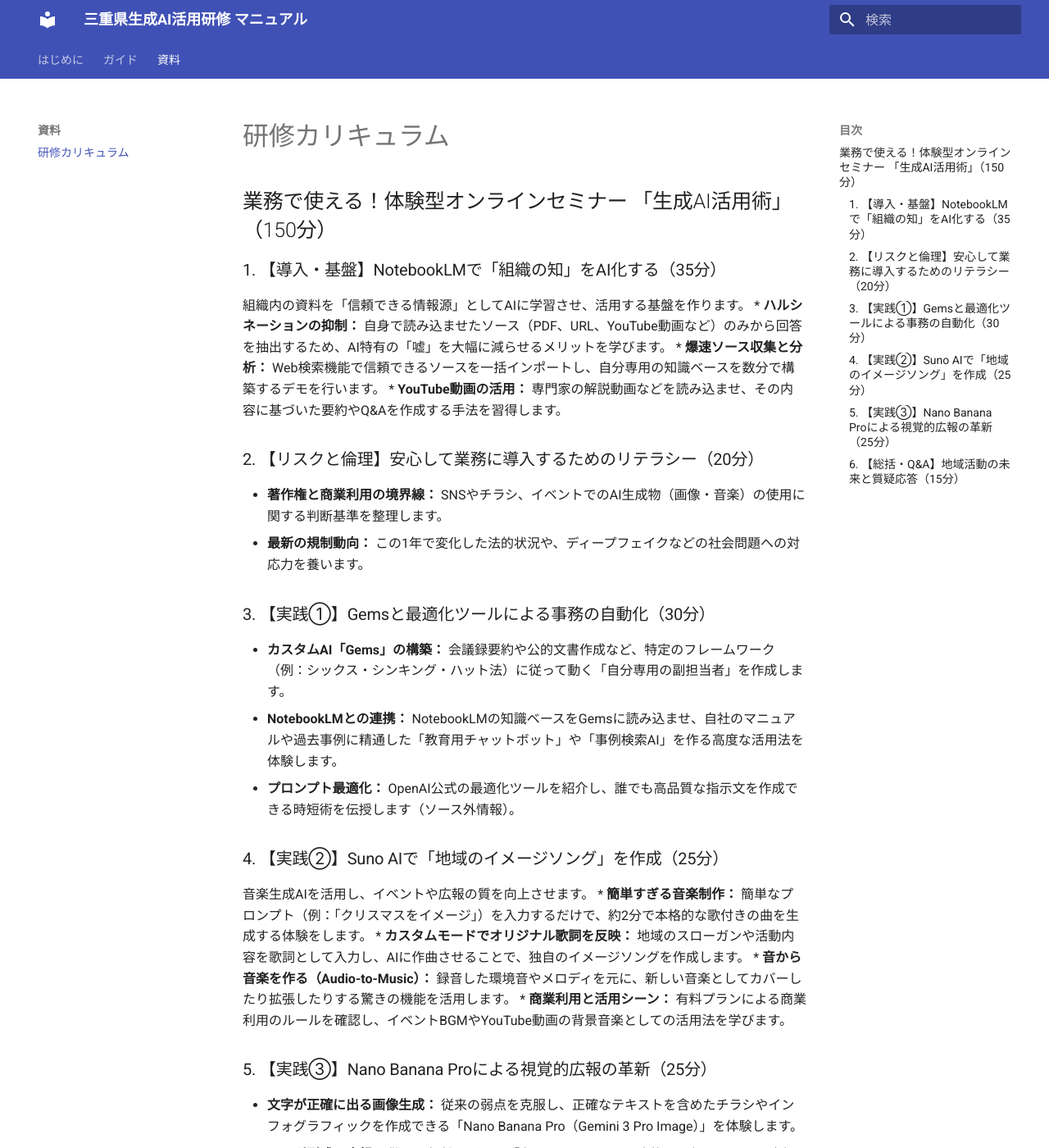
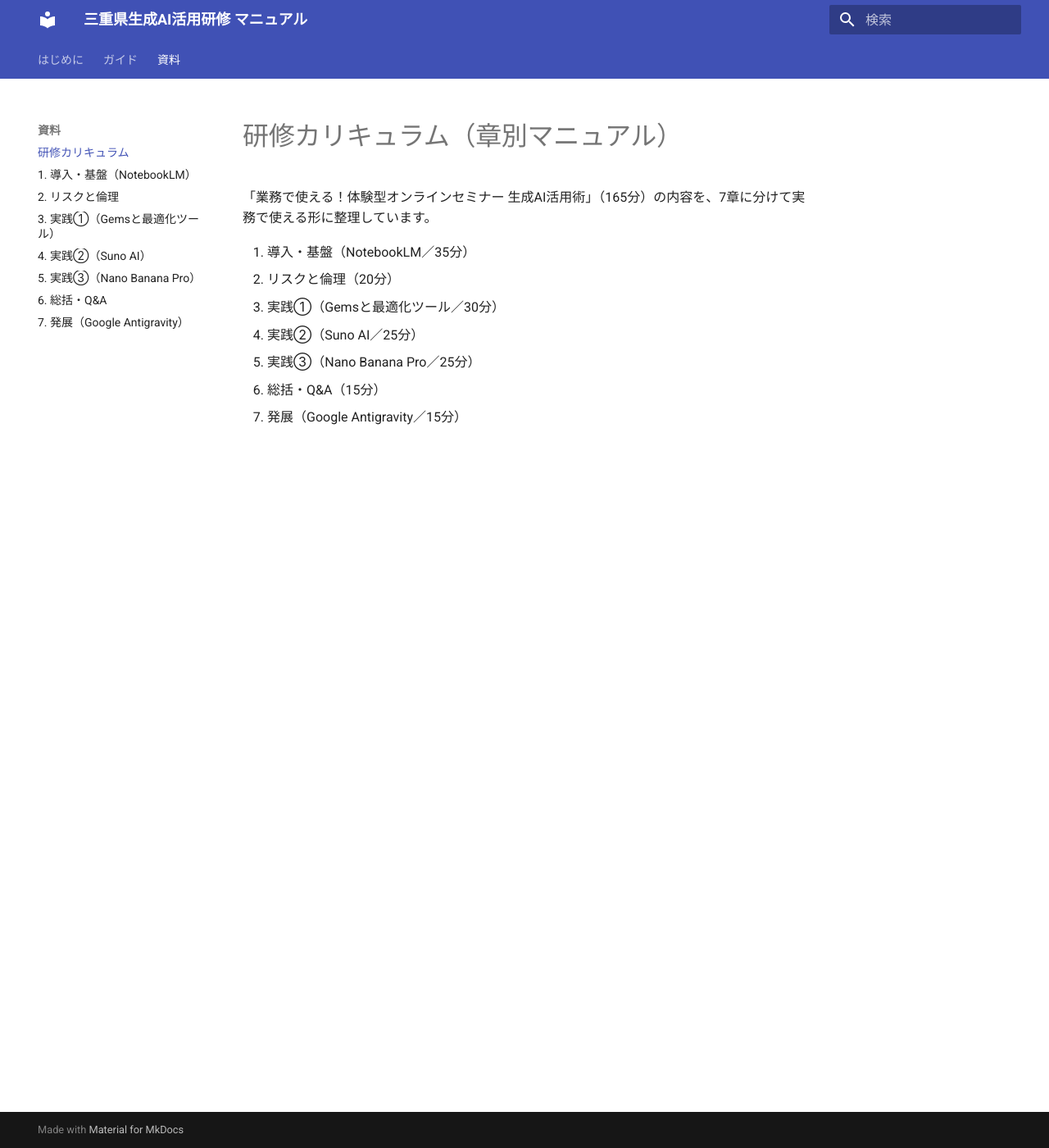
Before and after one commit to bazaarjapan/mie20260113, an MkDocs documentation site: the page built from docs/training/index.md, in a window 1280 px wide and 1400 px high. Shown: the whole window at 82% size. Built offline with MkDocs 1.6.1 and Material for MkDocs 9.7.7, drawn with Linux system fonts in a browser that asks for light colours; some of the changed text lies outside the part shown.

Commit message:
Antigravity講座の追加

```diff
--- a/docs/training.md
+++ /dev/null
@@ -1,36 +0,0 @@
-## 業務で使える！体験型オンラインセミナー 「生成AI活用術」（150分）
-
-### 1. 【導入・基盤】NotebookLMで「組織の知」をAI化する（35分）
-組織内の資料を「信頼できる情報源」としてAIに学習させ、活用する基盤を作ります。
-*   **ハルシネーションの抑制：** 自身で読み込ませたソース（PDF、URL、YouTube動画など）のみから回答を抽出するため、AI特有の「嘘」を大幅に減らせるメリットを学びます。
-*   **爆速ソース収集と分析：** Web検索機能で信頼できるソースを一括インポートし、自分専用の知識ベースを数分で構築するデモを行います。
-*   **YouTube動画の活用：** 専門家の解説動画などを読み込ませ、その内容に基づいた要約やQ&Aを作成する手法を習得します。
-
-### 2. 【リスクと倫理】安心して業務に導入するためのリテラシー（20分）
-*   **著作権と商業利用の境界線：** SNSやチラシ、イベントでのAI生成物（画像・音楽）の使用に関する判断基準を整理します。
-*   **最新の規制動向：** この1年で変化した法的状況や、ディープフェイクなどの社会問題への対応力を養います。
-
-### 3. 【実践①】Gemsと最適化ツールによる事務の自動化（30分）
-*   **カスタムAI「Gems」の構築：** 会議録要約や公的文書作成など、特定のフレームワーク（例：シックス・シンキング・ハット法）に従って動く「自分専用の副担当者」を作成します。
-*   **NotebookLMとの連携：** NotebookLMの知識ベースをGemsに読み込ませ、自社のマニュアルや過去事例に精通した「教育用チャットボット」や「事例検索AI」を作る高度な活用法を体験します。
-*   **プロンプト最適化：** OpenAI公式の最適化ツールを紹介し、誰でも高品質な指示文を作成できる時短術を伝授します（ソース外情報）。
-
-### 4. 【実践②】Suno AIで「地域のイメージソング」を作成（25分）
-音楽生成AIを活用し、イベントや広報の質を向上させます。
-*   **簡単すぎる音楽制作：** 簡単なプロンプト（例：「クリスマスをイメージ」）を入力するだけで、約2分で本格的な歌付きの曲を生成する体験をします。
-*   **カスタムモードでオリジナル歌詞を反映：** 地域のスローガンや活動内容を歌詞として入力し、AIに作曲させることで、独自のイメージソングを作成します。
-*   **音から音楽を作る（Audio-to-Music）：** 録音した環境音やメロディを元に、新しい音楽としてカバーしたり拡張したりする驚きの機能を活用します。
-*   **商業利用と活用シーン：** 有料プランによる商業利用のルールを確認し、イベントBGMやYouTube動画の背景音楽としての活用法を学びます。
-
-### 5. 【実践③】Nano Banana Proによる視覚的広報の革新（25分）
-*   **文字が正確に出る画像生成：** 従来の弱点を克服し、正確なテキストを含めたチラシやインフォグラフィックを作成できる「Nano Banana Pro（Gemini 3 Pro Image）」を体験します。
-*   **マンガ形式の広報：** 難しい福祉の話題を「台詞入りの漫画」へ変換し、親しみやすい広報物を作るプロンプトを習得します。
-*   **一貫性のあるデザイン：** 特定の画風を維持したまま、複数の広報画像を量産するテクニックを学びます。
-
-### 6. 【総括・Q&A】地域活動の未来と質疑応答（15分）
-*   **個別課題相談：** ボランティアの世代交代や収益化など、地域活動の悩みにAIをどう役立てるか講師が直接回答します。
-
----
-
-**たとえ話：**
-このセミナーで皆さんが手にするのは、**「何でも覚えている書記（NotebookLM）」「定型業務をこなす事務員（Gems）」「感動的な曲を書く作曲家（Suno AI）」「分かりやすい絵を描く絵師（Nano Banana Pro）」が揃った、一つの強力な『AI事務局』**です。皆さんはそのチームのリーダーとして、どの仲間にどの仕事を任せるかを決めるだけで、活動の幅を何倍にも広げることができるようになります。
--- /dev/null
+++ b/docs/training/index.md
@@ -0,0 +1,11 @@
+# 研修カリキュラム（章別マニュアル）
+
+「業務で使える！体験型オンラインセミナー 生成AI活用術」（165分）の内容を、7章に分けて実務で使える形に整理しています。
+
+1. 導入・基盤（NotebookLM／35分）
+2. リスクと倫理（20分）
+3. 実践①（Gemsと最適化ツール／30分）
+4. 実践②（Suno AI／25分）
+5. 実践③（Nano Banana Pro／25分）
+6. 総括・Q&A（15分）
+7. 発展（Google Antigravity／15分）
--- a/mkdocs.yml
+++ b/mkdocs.yml
@@ -24,4 +24,11 @@
       - 画像の扱い: guide/images.md
       - 公開（GitHub Pages）: guide/publishing.md
   - 資料:
-      - 研修カリキュラム: training.md
+      - 研修カリキュラム: training/index.md
+      - 1. 導入・基盤（NotebookLM）: training/01-notebooklm.md
+      - 2. リスクと倫理: training/02-risk-ethics.md
+      - 3. 実践①（Gemsと最適化ツール）: training/03-gems-automation.md
+      - 4. 実践②（Suno AI）: training/04-suno-ai.md
+      - 5. 実践③（Nano Banana Pro）: training/05-nano-banana.md
+      - 6. 総括・Q&A: training/06-summary-qa.md
+      - 7. 発展（Google Antigravity）: training/07-metaphor.md
```
Also changed, not shown: docs/index.md (+0 -4 lines), docs/training/01-notebooklm.md (added, +12 -0 lines), docs/training/02-risk-ethics.md (added, +11 -0 lines), docs/training/03-gems-automation.md (added, +12 -0 lines), docs/training/04-suno-ai.md (added, +13 -0 lines), docs/training/05-nano-banana.md (added, +12 -0 lines), docs/training/06-summary-qa.md (added, +10 -0 lines), docs/training/07-metaphor.md (added, +11 -0 lines), 三重県生成AI活用研修.md (+4 -5 lines).
